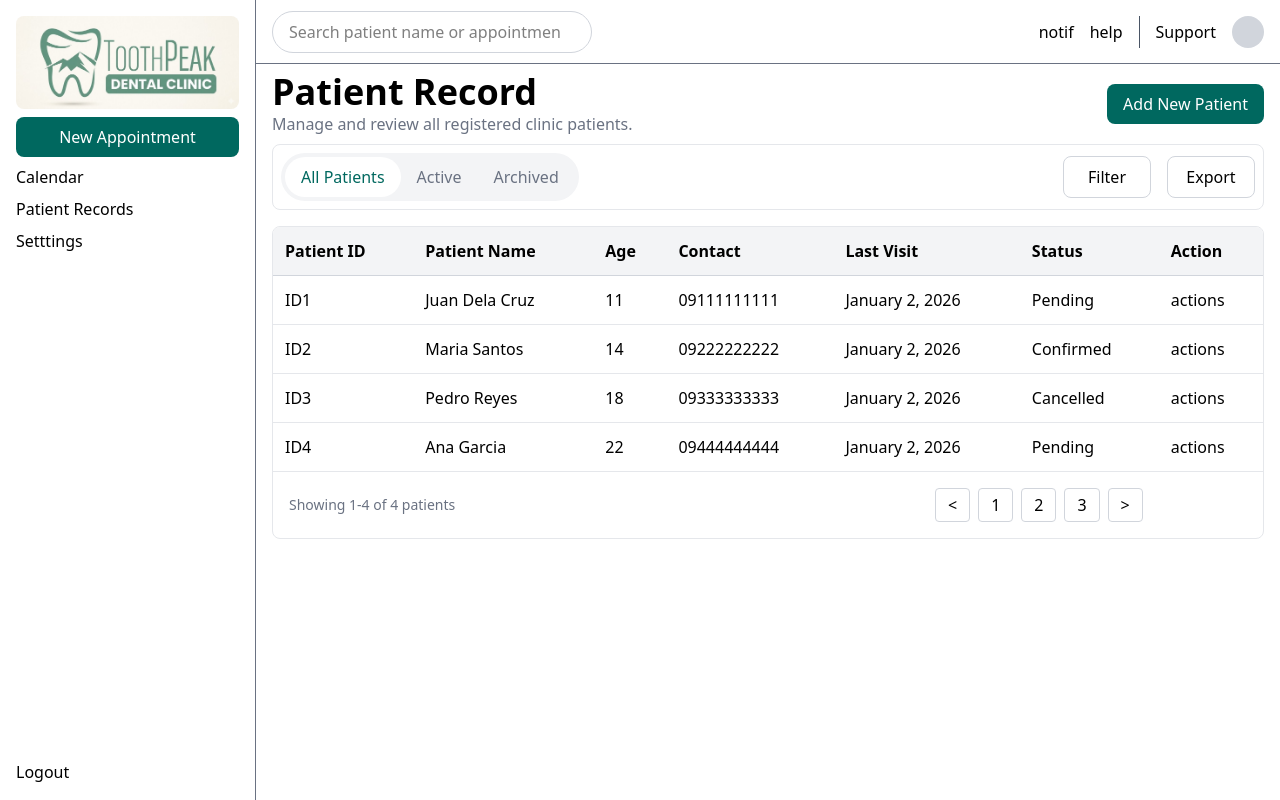
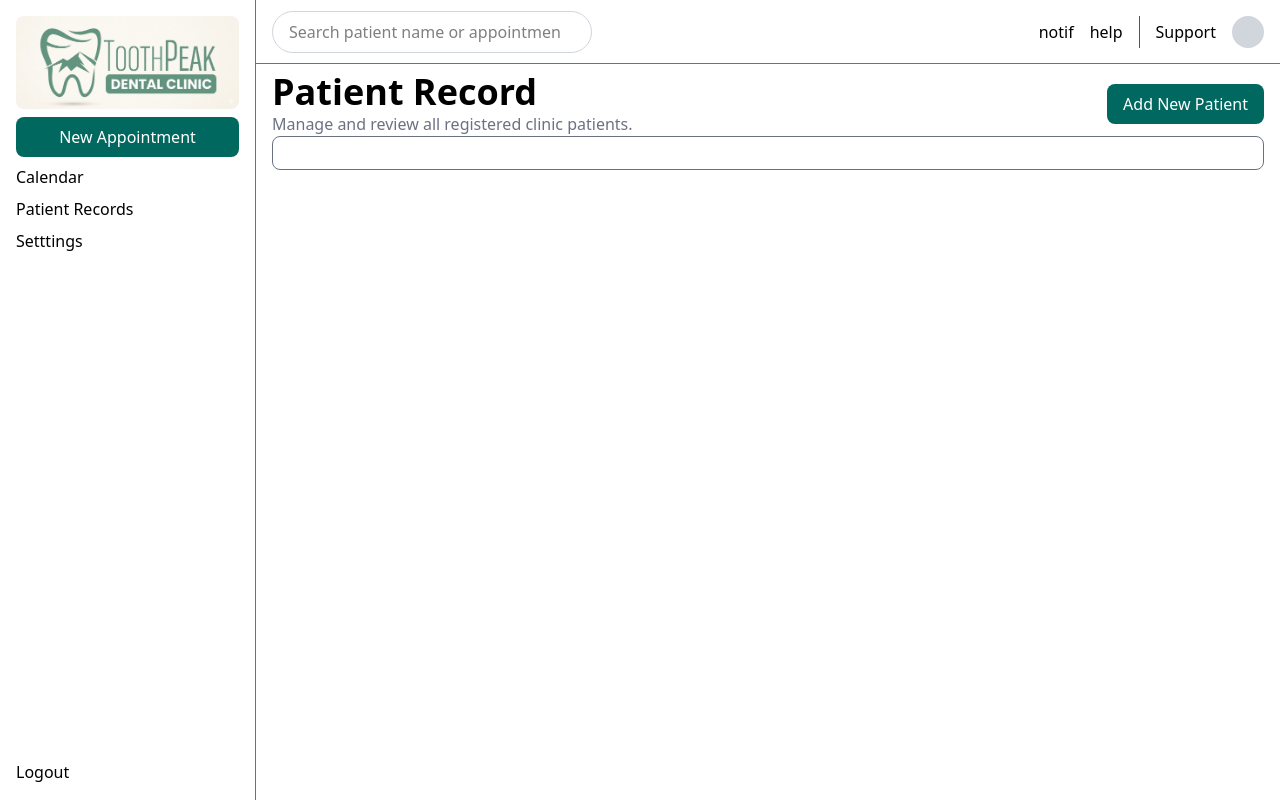
Before and after one commit to jazz212/3D_Dental_System, a Next.js app: page /dashboard/patientrecords in a window 1280 px wide. Built offline with nearby package versions, Linux system fonts and the light colour scheme.

Commit message:
pls commit

```diff
--- a/app/components/PatientRecords.js
+++ b/app/components/PatientRecords.js
@@ -1,5 +1,4 @@
 export default function PatientRecords() {
-  const pages = [1, 2, 3];
   return (
     <div className="bg-white w-full p-4 pt-2 pb-6">
       <div className="flex justify-between items-center">
@@ -16,126 +15,7 @@ export default function PatientRecords() {
         </div>
       </div>
 
-      <div className="bg-white border border-gray-200 flex p-2 w-full justify-between items-center rounded-lg mt-2">
-        <div className="flex bg-gray-100 rounded-full p-1">
-          <button className="px-4 py-2 rounded-full bg-white text-[#00685F] font-medium">
-            All Patients
-          </button>
-          <button className="px-4 py-2 rounded-full text-gray-500">
-            Active
-          </button>
-          <button className="px-4 py-2 rounded-full text-gray-500">
-            Archived
-          </button>
-        </div>
-        <div>
-          <div className="flex gap-4 ">
-            <button className="bg-white border w-22 border-gray-300 rounded-lg p-2">
-              Filter
-            </button>
-            <button className="bg-white border w-22 border-gray-300 rounded-lg p-2">
-              Export
-            </button>
-          </div>
-        </div>
-      </div>
-      <div className="rounded-lg border border-gray-200 overflow-hidden mt-4">
-        <table className="w-full border-collapse rounded-lg">
-          <thead>
-            <tr>
-              <th className="text-left p-3 bg-gray-100 border-b border-gray-300">
-                Patient ID
-              </th>
-              <th className="text-left p-3 bg-gray-100 border-b border-gray-300">
-                Patient Name
-              </th>
-              <th className="text-left p-3 bg-gray-100 border-b border-gray-300">
-                Age
-              </th>
-              <th className="text-left p-3 bg-gray-100 border-b border-gray-300">
-                Contact
-              </th>
-              <th className="text-left p-3 bg-gray-100 border-b border-gray-300">
-                Last Visit
-              </th>
-              <th className="text-left p-3 bg-gray-100 border-b border-gray-300">
-                Status
-              </th>
-              <th className="text-left p-3 bg-gray-100 border-b border-gray-300">
-                Action
-              </th>
-            </tr>
-          </thead>
-          <tbody>
-            <tr>
-              <td className="p-3 border-b border-gray-200">ID1</td>
-              <td className="p-3 border-b border-gray-200">Juan Dela Cruz</td>
-              <td className="p-3 border-b border-gray-200">11</td>
-              <td className="p-3 border-b border-gray-200">09111111111</td>
-              <td className="p-3 border-b border-gray-200">January 2, 2026</td>
-              <td className="p-3 border-b border-gray-200">Pending</td>
-              <td className="p-3 border-b border-gray-200">actions</td>
-            </tr>
-            <tr>
-              <td className="p-3 border-b border-gray-200">ID2</td>
-              <td className="p-3 border-b border-gray-200">Maria Santos</td>
-              <td className="p-3 border-b border-gray-200">14</td>
-              <td className="p-3 border-b border-gray-200">09222222222</td>
-              <td className="p-3 border-b border-gray-200">January 2, 2026</td>
-              <td className="p-3 border-b border-gray-200">Confirmed</td>
-              <td className="p-3 border-b border-gray-200">actions</td>
-            </tr>
-            <tr>
-              <td className="p-3 border-b border-gray-200">ID3</td>
-              <td className="p-3 border-b border-gray-200">Pedro Reyes</td>
-              <td className="p-3 border-b border-gray-200">18</td>
-              <td className="p-3 border-b border-gray-200">09333333333</td>
-              <td className="p-3 border-b border-gray-200">January 2, 2026</td>
-              <td className="p-3 border-b border-gray-200">Cancelled</td>
-              <td className="p-3 border-b border-gray-200">actions</td>
-            </tr>
-            <tr>
-              <td className="p-3 border-b border-gray-200">ID4</td>
-              <td className="p-3 border-b border-gray-200">Ana Garcia</td>
-              <td className="p-3 border-b border-gray-200">22</td>
-              <td className="p-3 border-b border-gray-200">09444444444</td>
-              <td className="p-3 border-b border-gray-200">January 2, 2026</td>
-              <td className="p-3 border-b border-gray-200">Pending</td>
-              <td className="p-3 border-b border-gray-200">actions</td>
-            </tr>
-          </tbody>
-          <tfoot>
-            <tr>
-              <td colSpan={6} className="p-4 border-t border-gray-200">
-                <div className="flex justify-between items-center">
-                  <p className="text-sm text-gray-500">
-                    Showing 1-4 of 4 patients
-                  </p>
-
-                  <div className="flex gap-2 items-center">
-                    <button className="px-3 py-1 border border-gray-300 rounded items-center">
-                      {"<"}
-                    </button>
-
-                    {pages.map((page) => (
-                      <button
-                        key={page}
-                        className="px-3 py-1 border border-gray-300 rounded items-center"
-                      >
-                        {page}
-                      </button>
-                    ))}
-
-                    <button className="px-3 py-1 border border-gray-300 rounded items-center">
-                      {">"}
-                    </button>
-                  </div>
-                </div>
-              </td>
-            </tr>
-          </tfoot>
-        </table>
-      </div>
+      <div className="bg-white border border-gray-500 p-4 rounded-lg"></div>
     </div>
   );
 }
```
